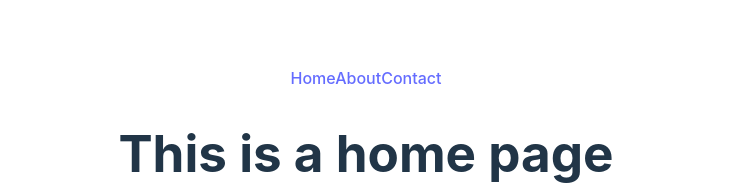
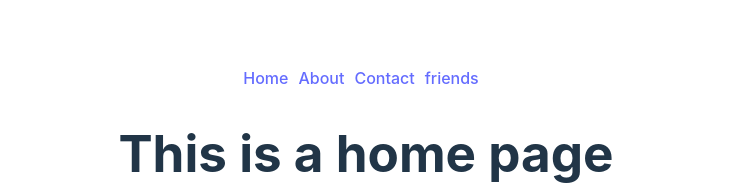
Before and after one commit to shimul-das/react-router, a React (Vite) app: page /contact in a window 1280 px wide. Shown: the part 214-399 px from the top of the page, without its empty margins (274-1003 px from the left). Built offline with nearby package versions, Linux system fonts and the light colour scheme.

Commit message:
Load data in specific page using loader and useLoadData

```diff
--- /dev/null
+++ b/src/assets/Component/Friends/Friends.jsx
@@ -0,0 +1,14 @@
+import React from 'react'
+import { useLoaderData } from 'react-router-dom'
+
+const Friends = () => {
+    const data=useLoaderData();
+    console.log(data);
+  return (
+    <div>
+        <h2>These are my friends:{data.length}</h2>
+    </div>
+  )
+}
+
+export default Friends
--- a/src/assets/Component/Header/Header.jsx
+++ b/src/assets/Component/Header/Header.jsx
@@ -1,6 +1,6 @@
 import React from 'react'
 import { Link } from 'react-router-dom'
-
+import './header.css'
 export const Header = () => {
 return (
 // <div>
@@ -9,10 +9,11 @@ return (
     // <a href="/contact">Contact</a>
     // </div>
     //use to to remove load
-<div>
+<nav>
     <Link to="/">Home</Link>
     <Link to="/about">About</Link>
     <Link to="/contact">Contact</Link>
-</div>
+    <Link to="/friends">friends</Link>
+</nav>
 )
 }
--- /dev/null
+++ b/src/assets/Component/Header/header.css
@@ -0,0 +1,3 @@
+nav a{
+    margin-right: 10px;
+}
--- a/src/main.jsx
+++ b/src/main.jsx
@@ -12,20 +12,21 @@ import { About } from './assets/Component/About/About';
 import { Contact } from './assets/Component/Contact/Contact';
 import { Header } from './assets/Component/Header/Header';
 import Home from './assets/Component/Home/Home';
+import Friends from './assets/Component/Friends/Friends';
 //simple route
 // const router = createBrowserRouter([
-//   {
-//     path: "/",
-//     element: <div>This is default router</div>,
-//   },
-//   {
-//     path: "/about",
-//     element:<About></About> ,
-//   },
-//   {
-//     path: "/contact",
-//     element: <Contact></Contact>,
-//   },
+// {
+// path: "/",
+// element: <div>This is default router</div>,
+// },
+// {
+// path: "/about",
+// element:<About></About> ,
+// },
+// {
+// path: "/contact",
+// element: <Contact></Contact>,
+// },
 // ]);
 
 //nested route
@@ -39,6 +40,11 @@ const router=createBrowserRouter([
 element:<About></About>
 },
 {
+path:'/friends',
+element:<Friends></Friends>,
+loader:()=>fetch('https://jsonplaceholder.typicode.com/users')
+},
+{
 path:'contact',
 element:<Contact></Contact>
 }
@@ -48,7 +54,8 @@ const router=createBrowserRouter([
 ReactDOM.createRoot(document.getElementById('root')).render(
 <React.StrictMode>
   <RouterProvider router={router} />
-    {/* <App /> */}
+  {/*
+  <App /> */}
   {/* <Header></Header> */}
 
 
```
Also changed, not shown: src/_steps.js (added, +7 -0 lines). Lines whose indentation alone changed are shown as unchanged.
